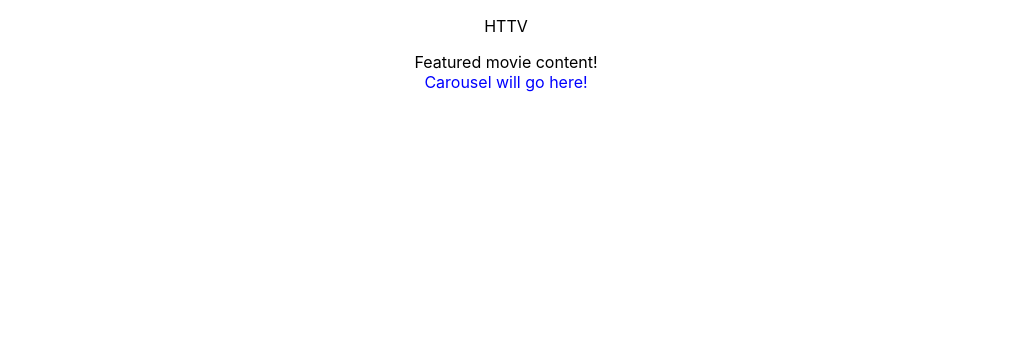
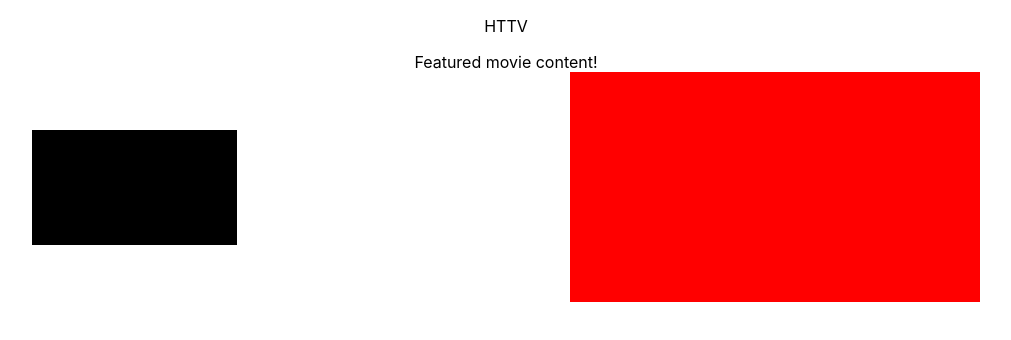
Before and after one commit to antancia/HTTV, a React (Create React App) app: page / in a window 1280 px wide. Shown: the top 340 px of the page, without its empty margins (134-1145 px from the left). Built offline with nearby package versions, Linux system fonts and the light colour scheme.

Commit message:
adds css but who knows if it works???

```diff
--- a/src/components/Carousel.js
+++ b/src/components/Carousel.js
@@ -1,9 +1,28 @@
 import React from "react";
 
-const carouselStyle = {
-  color: "blue"
-};
+const styleCarousel = {
+  background: 'white',
+  display: 'flex',
+  justifyContent: 'space-around',
+  alignItems: 'center',
+}
+
+const stylePleb = {
+  background: 'black',
+  width: '16vw',
+  height: '9vw',
+}
+
+const styleTheOne = {
+  background: 'red',
+  width: '32vw',
+  height: '18vw',
+}
+
 
 export default function Carousel() {
-  return <div style={carouselStyle}>Carousel will go here!</div>;
+  return <div style={ styleCarousel }>
+    <div style={ stylePleb } />
+    <div style={ styleTheOne } />
+  </div>;
 }
```
